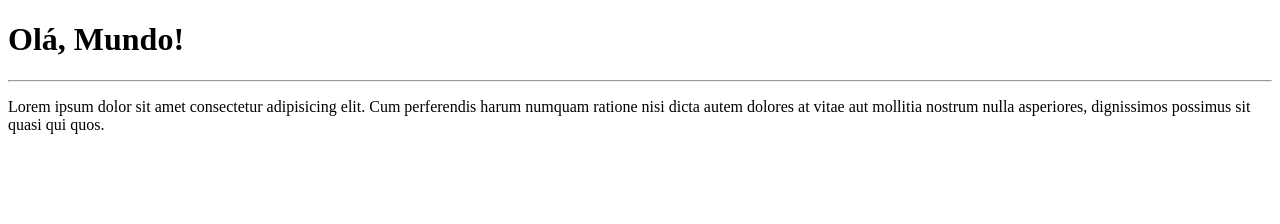
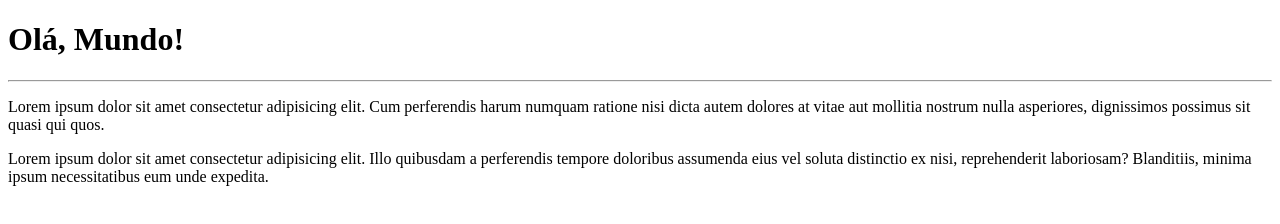
Before and after one commit to Patricia-De-Oliveira/Ola-Mundo, a plain HTML site: page site-exemplo/index.html in a window 1280 px wide. Drawn offline with Linux system fonts and the light colour scheme.

Commit message:
adicionei um parágrafo

```diff
--- a/site-exemplo/index.html
+++ b/site-exemplo/index.html
@@ -9,5 +9,6 @@
     <h1>Olá, Mundo!</h1>
     <hr>
     <p>Lorem ipsum dolor sit amet consectetur adipisicing elit. Cum perferendis harum numquam ratione nisi dicta autem dolores at vitae aut mollitia nostrum nulla asperiores, dignissimos possimus sit quasi qui quos.</p>
+    <p>Lorem ipsum dolor sit amet consectetur adipisicing elit. Illo quibusdam a perferendis tempore doloribus assumenda eius vel soluta distinctio ex nisi, reprehenderit laboriosam? Blanditiis, minima ipsum necessitatibus eum unde expedita.</p>
 </body>
 </html>
```
